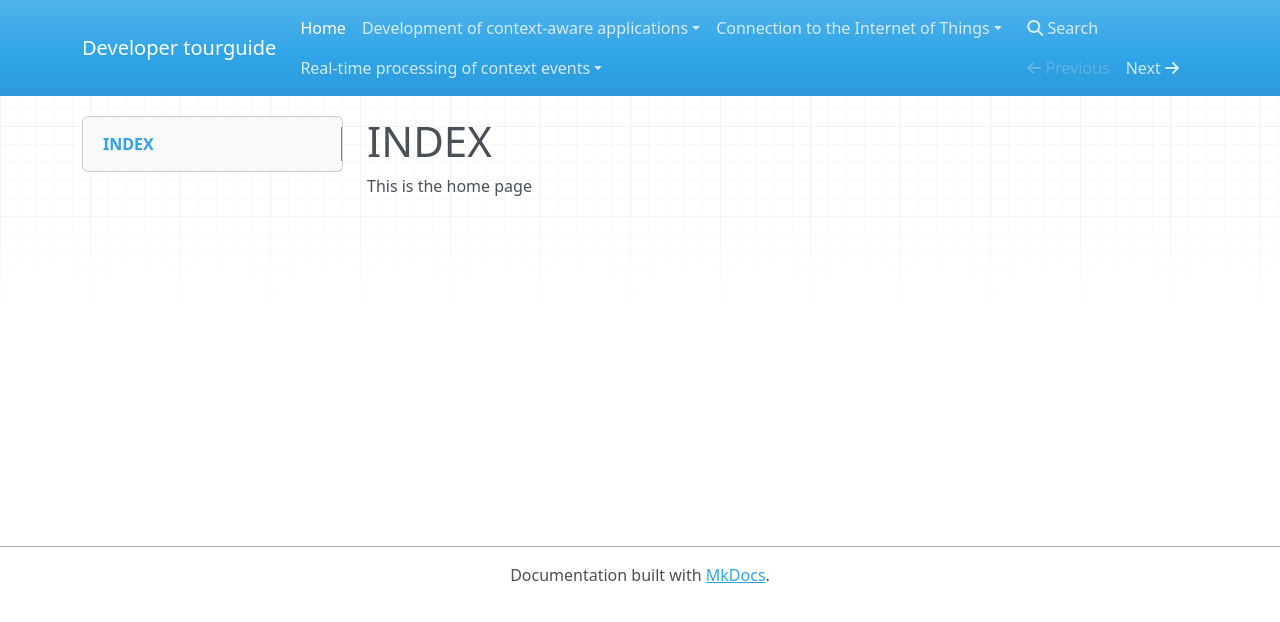
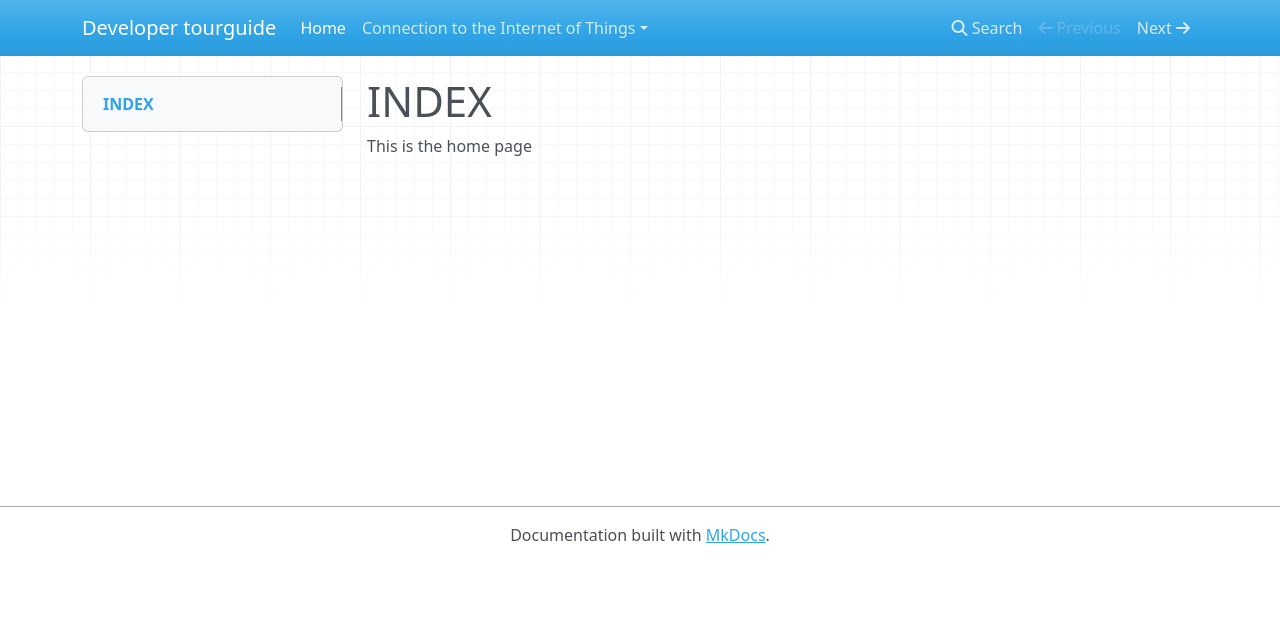
Before and after one commit to FiwareULPGC/tourGuideMigration, an MkDocs documentation site: the page built from doc/md/index.md, in a window 1280 px wide. Shown: the top 622 px of the page. Built offline with MkDocs 1.6.1, drawn with Linux system fonts in a browser that asks for light colours; nearby versions of some CDN libraries; old or Windows-style settings are respelled for this version of MkDocs.

Commit message:
finding failing html

```diff
--- a/mkdocs.yml
+++ b/mkdocs.yml
@@ -3,21 +3,21 @@ site_description: Developer tour guide test
 docs_dir: doc/md/
 pages:
   - Home: index.md
-  - 'Development of context-aware applications':
-      - 'Development of context-aware applications': '01_context/Development of context-aware applications.html'
-      - 'Update – query context': '01_context/Update – query context.html'
-      - 'Connection to context providers': '01_context/Connection to context providers.html'
-      - 'Subscription to context changes': '01_context/Subscription to context changes.html'
-      - 'Geolocated context queries': '01_context/Geolocated context queries.html'
+#  - 'Development of context-aware applications':
+#      - 'Development of context-aware applications': '01_context/Development of context-aware applications.html'
+#      - 'Update – query context': '01_context/Update – query context.html'
+#      - 'Connection to context providers': '01_context/Connection to context providers.html'
+#      - 'Subscription to context changes': '01_context/Subscription to context changes.html'
+#      - 'Geolocated context queries': '01_context/Geolocated context queries.html'
   - 'Connection to the Internet of Things':
      - 'Connection to the Internet of Things': '02_iot/Connection to the Internet of Things.md'
      - 'Reading data from IoT devices': '02_iot/Connection to the Internet of Things.md'
      - 'Acting upon IoT devices': '02_iot/Acting upon IoT devices.md'
-  - 'Real-time processing of context events':
-     - 'Real-time processing of context events': '03_real_time_context/Real-time processing of context events.html'
-     - 'How to define a CEP application': '03_real_time_context/How to define a CEP application.html'
-     - 'How to administrate the CEP': '03_real_time_context/How to administrate the CEP.html'
-     - 'How to send input events to the CEP': '03_real_time_context/How to send input events to the CEP.html'
+#  - 'Real-time processing of context events':
+#     - 'Real-time processing of context events': '03_real_time_context/Real-time processing of context events.html'
+#     - 'How to define a CEP application': '03_real_time_context/How to define a CEP application.html'
+#     - 'How to administrate the CEP': '03_real_time_context/How to administrate the CEP.html'
+#     - 'How to send input events to the CEP': '03_real_time_context/How to send input events to the CEP.html'
 #  - 'Handling authorization and access control to APIs':
 #     - 'Handling authorization and access control to APIs': '04_authorization/Handling authorization and access control to APIs.html'
 #     - 'Creating your identity in FIWARE': '04_authorization/Creating your identity in FIWARE.html'
```
